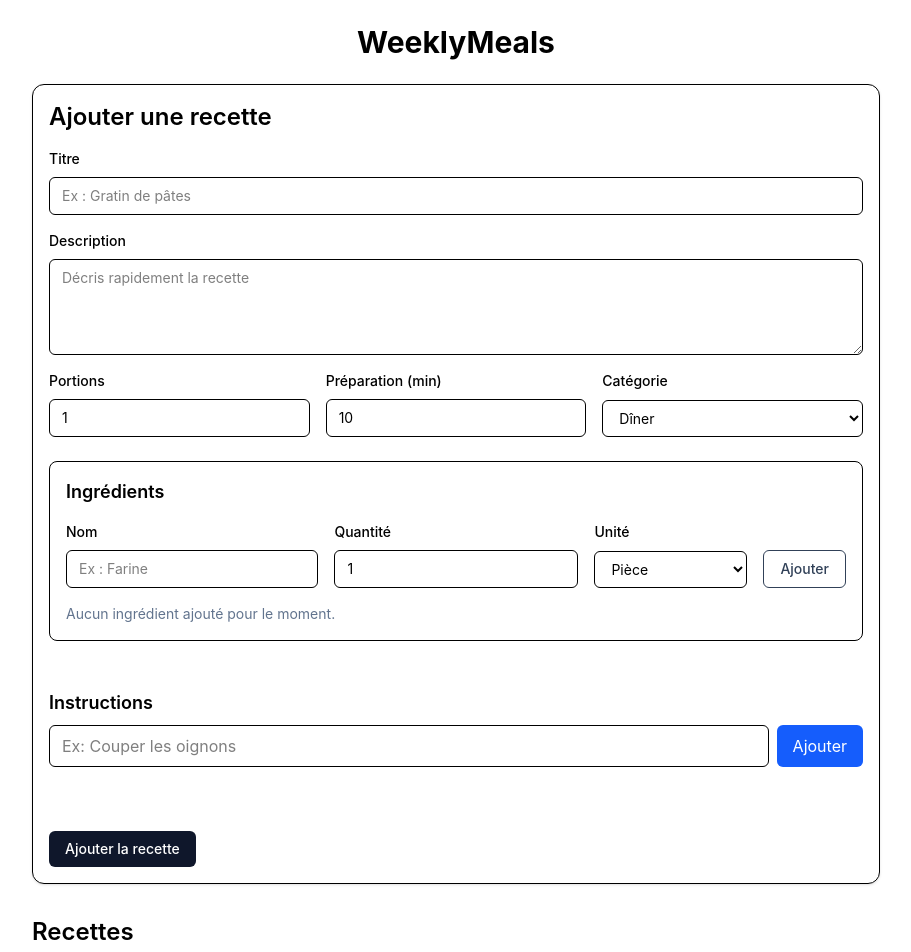
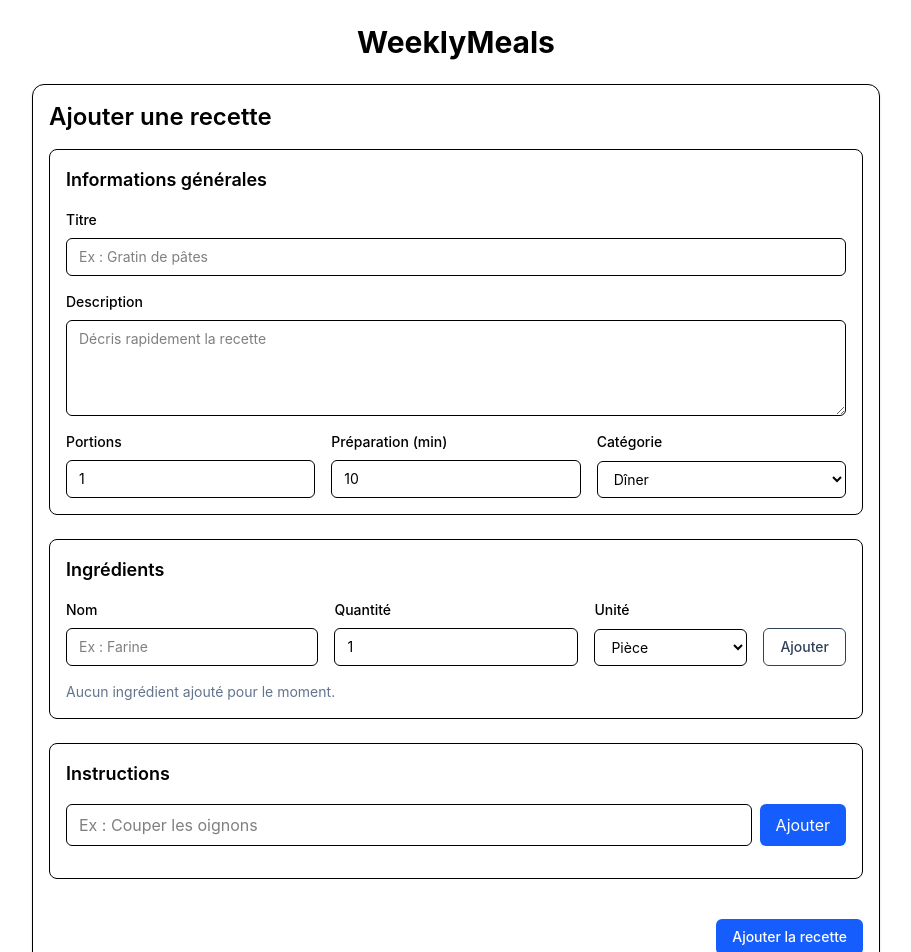
Before and after one commit to BaptisteGfy/weeklymeals, a React (Vite) app: page / in a window 1280 px wide. Shown: the top 952 px of the page, without its empty margins (184-1095 px from the left). Built offline with nearby package versions, Linux system fonts and the light colour scheme.

Commit message:
refactor(recipes): extract instruction section and improve form layout

```diff
--- /dev/null
+++ b/src/features/recipes/components/InstructionSection.tsx
@@ -0,0 +1,60 @@
+type Props = {
+  instruction: string;
+  instructions: string[];
+  onInstructionChange: (value: string) => void;
+  onAddInstruction: () => void;
+  onDeleteInstruction: (index: number) => void;
+};
+
+export function InstructionSection({
+  instruction,
+  instructions,
+  onInstructionChange,
+  onAddInstruction,
+  onDeleteInstruction,
+}: Props) {
+  return (
+    <div className="rounded-lg border p-4">
+      <h3 className="mb-4 text-lg font-semibold">Instructions</h3>
+
+      <div className="flex gap-2">
+        <input
+          type="text"
+          value={instruction}
+          onChange={(event) => onInstructionChange(event.target.value)}
+          placeholder="Ex : Couper les oignons"
+          className="flex-1 rounded-md border px-3 py-2"
+        />
+
+        <button
+          type="button"
+          onClick={onAddInstruction}
+          className="rounded-md bg-blue-600 px-4 py-2 text-white transition hover:bg-blue-700"
+        >
+          Ajouter
+        </button>
+      </div>
+
+      <ul className="mt-4 space-y-2">
+        {instructions.map((step, index) => (
+          <li
+            key={index}
+            className="flex items-center justify-between rounded-md border px-3 py-2"
+          >
+            <span>
+              <strong>Étape {index + 1} :</strong> {step}
+            </span>
+
+            <button
+              type="button"
+              onClick={() => onDeleteInstruction(index)}
+              className="text-red-600 transition hover:text-red-800"
+            >
+              Supprimer
+            </button>
+          </li>
+        ))}
+      </ul>
+    </div>
+  );
+}
--- a/src/features/recipes/components/RecipeForm.tsx
+++ b/src/features/recipes/components/RecipeForm.tsx
@@ -1,6 +1,7 @@
 import { useState } from 'react';
 import type { Ingredient, IngredientUnit, RecipeCategory } from '../types';
 import { IngredientSection } from './IngredientSection';
+import { InstructionSection } from './InstructionSection';
 
 export type RecipeFormValues = {
   title: string;
@@ -144,7 +145,9 @@ export const RecipeForm = ({
         {isEditing ? 'Modifier la recette' : 'Ajouter une recette'}
       </h2>
 
-      <form className="grid gap-6" onSubmit={handleSubmit}>
+      <form className="space-y-6" onSubmit={handleSubmit}>
+        <div className="rounded-lg border p-4">
+          <h3 className="mb-4 text-lg font-semibold">Informations générales</h3>
           <div className="grid gap-4">
             <div className="grid gap-2">
               <label className="text-sm font-medium" htmlFor="title">
@@ -192,7 +195,10 @@ export const RecipeForm = ({
               </div>
 
               <div className="grid gap-2">
-              <label className="text-sm font-medium" htmlFor="prepTimeMinutes">
+                <label
+                  className="text-sm font-medium"
+                  htmlFor="prepTimeMinutes"
+                >
                   Préparation (min)
                 </label>
                 <input
@@ -225,6 +231,7 @@ export const RecipeForm = ({
               </div>
             </div>
           </div>
+        </div>
 
         <IngredientSection
           ingredients={formValues.ingredients}
@@ -233,67 +240,31 @@ export const RecipeForm = ({
           onAddIngredient={handleAddIngredient}
           onDeleteIngredient={handleDeleteIngredient}
         />
-
-        <div className="mt-6">
-          <h3 className="text-lg font-semibold mb-2">Instructions</h3>
-
-          <div className="flex gap-2">
-            <input
-              type="text"
-              value={instruction}
-              onChange={(e) => setInstruction(e.target.value)}
-              placeholder="Ex: Couper les oignons"
-              className="flex-1 rounded-md border px-3 py-2"
+        <InstructionSection
+          instruction={instruction}
+          instructions={formValues.instructions}
+          onInstructionChange={setInstruction}
+          onAddInstruction={handleAddInstruction}
+          onDeleteInstruction={handleDeleteInstruction}
         />
 
-            <button
-              type="button"
-              onClick={handleAddInstruction}
-              className="rounded-md bg-blue-600 px-4 py-2 text-white hover:bg-blue-700"
-            >
-              Ajouter
-            </button>
-          </div>
-        </div>
-
-        <ul className="mt-4 space-y-2">
-          {formValues.instructions.map((step, index) => (
-            <li
-              key={index}
-              className="flex items-center justify-between rounded-md border px-3 py-2"
-            >
-              <span>
-                <strong>Étape {index + 1} :</strong> {step}
-              </span>
-
-              <button
-                type="button"
-                onClick={() => handleDeleteInstruction(index)}
-                className="text-red-600 hover:text-red-800"
-              >
-                Supprimer
-              </button>
-            </li>
-          ))}
-        </ul>
-
-        <div className="flex gap-2">
-          <button
-            type="submit"
-            className="inline-flex items-center rounded-md bg-slate-900 px-4 py-2 text-sm font-medium text-white transition hover:bg-slate-800"
-          >
-            {isEditing ? 'Mettre à jour la recette' : 'Ajouter la recette'}
-          </button>
-
+        <div className="flex items-center justify-end gap-3 pt-4">
           {isEditing && (
             <button
               type="button"
               onClick={onCancel}
-              className="inline-flex items-center rounded-md border px-4 py-2 text-sm font-medium text-slate-700 transition hover:bg-slate-100"
+              className="rounded-md border px-4 py-2 text-sm font-medium text-slate-700 transition hover:bg-slate-100"
             >
               Annuler
             </button>
           )}
+
+          <button
+            type="submit"
+            className="rounded-md bg-blue-600 px-4 py-2 text-sm font-medium text-white transition hover:bg-blue-700"
+          >
+            {isEditing ? 'Mettre à jour la recette' : 'Ajouter la recette'}
+          </button>
         </div>
       </form>
     </section>
```
Lines whose indentation alone changed are shown as unchanged.
